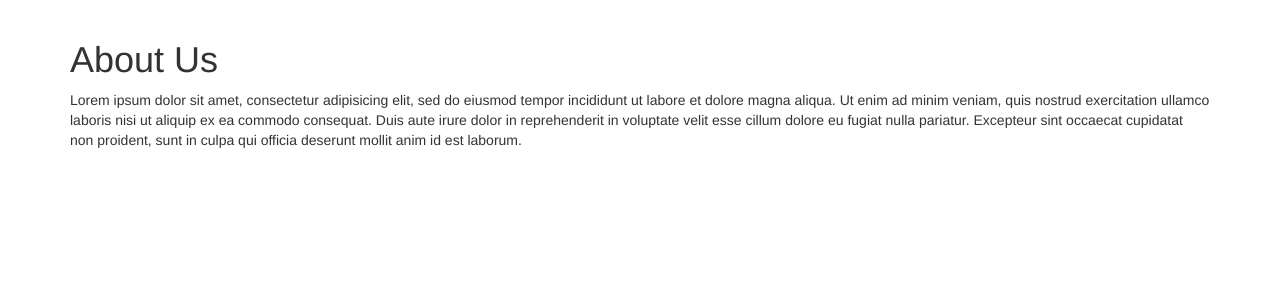
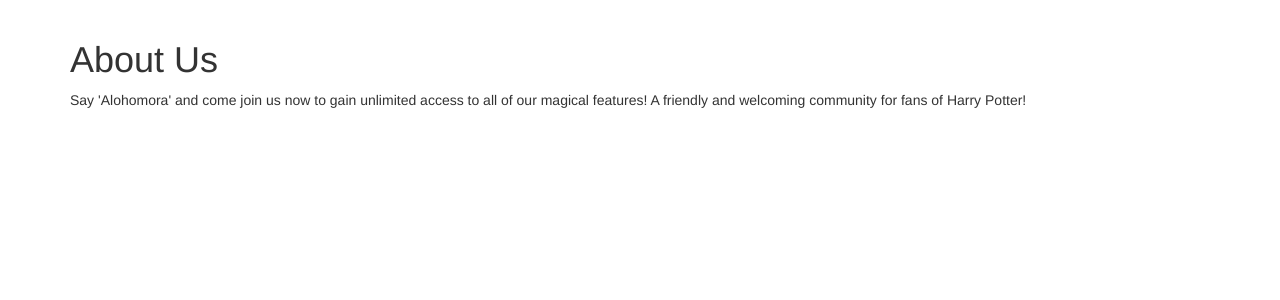
Before and after one commit to lnivnv/flaskproject, a Flask app: page /about in a window 1280 px wide. Shown: the part 52-352 px from the top of the page. Run offline with Flask 2, Linux system fonts and the light colour scheme; some libraries are stand-ins or nearby versions.

Commit message:
Update about.html

```diff
--- a/templates/about.html
+++ b/templates/about.html
@@ -2,5 +2,5 @@
 
 {% block body %}
   <h1>About Us</h1>
-  <p>Lorem ipsum dolor sit amet, consectetur adipisicing elit, sed do eiusmod tempor incididunt ut labore et dolore magna aliqua. Ut enim ad minim veniam, quis nostrud exercitation ullamco laboris nisi ut aliquip ex ea commodo consequat. Duis aute irure dolor in reprehenderit in voluptate velit esse cillum dolore eu fugiat nulla pariatur. Excepteur sint occaecat cupidatat non proident, sunt in culpa qui officia deserunt mollit anim id est laborum.</p>
+  <p>Say 'Alohomora' and come join us now to gain unlimited access to all of our magical features! A friendly and welcoming community for fans of Harry Potter!</p>
 {% endblock %}
```
